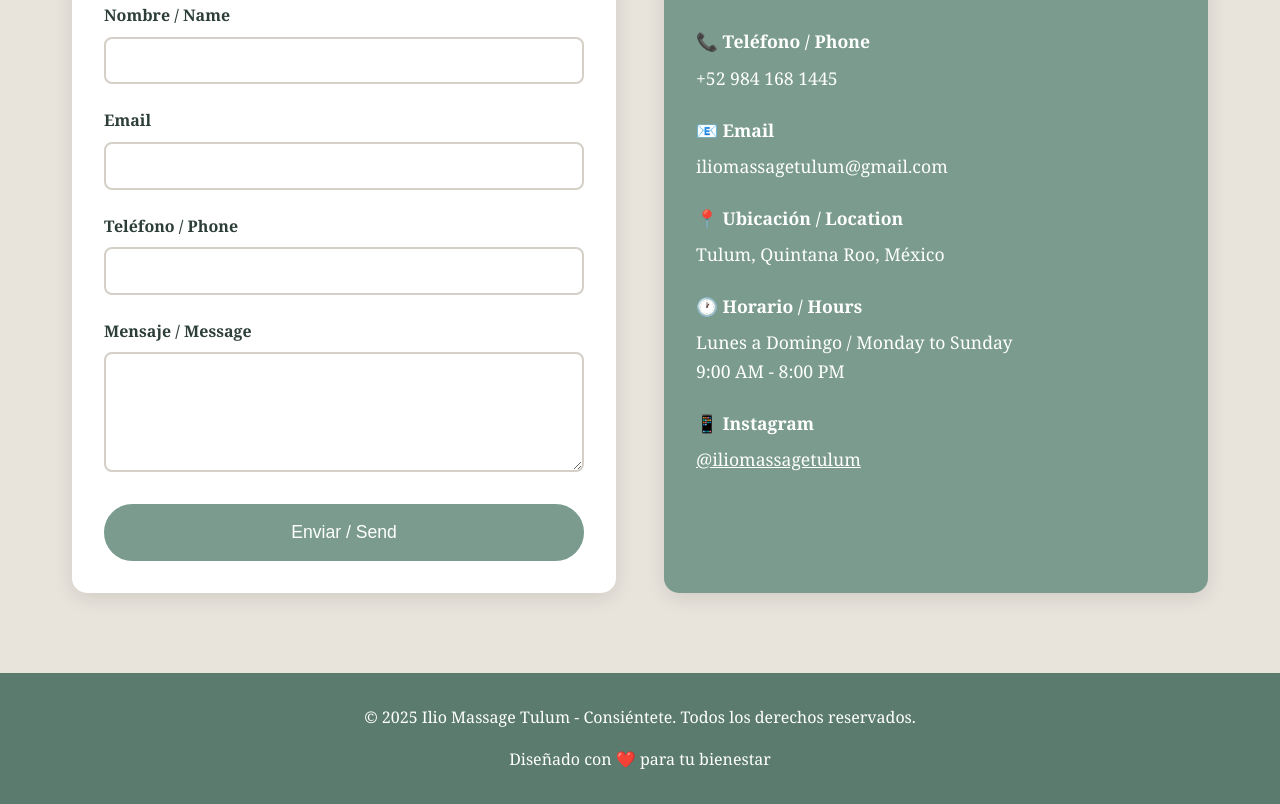
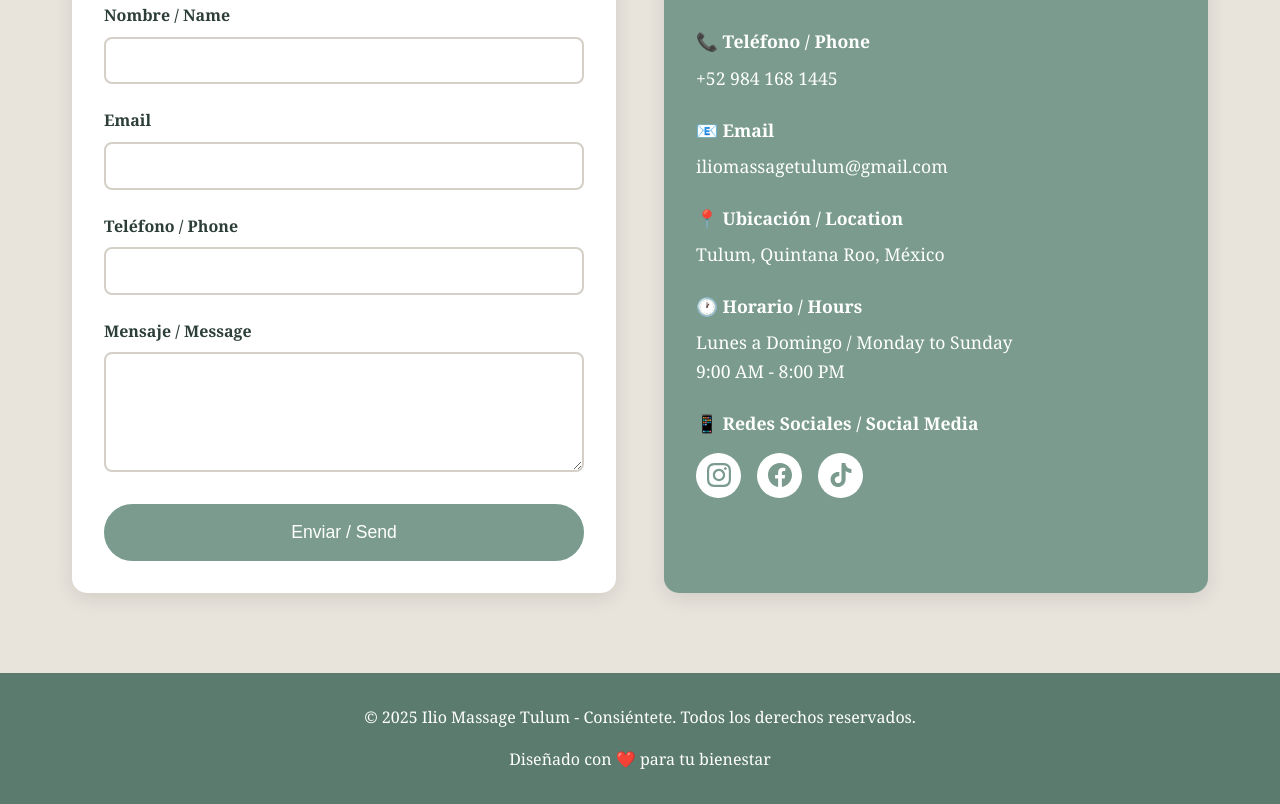
Before and after one commit to buenaideatulum/Ilio-Spa-Tulum, a plain HTML site: page index.html in a window 1280 px wide. Shown: the part 5365-6169 px from the top of the page. Drawn offline with Linux system fonts and the light colour scheme.

Commit message:
Update social media section in index.html

```diff
--- a/index.html
+++ b/index.html
@@ -872,8 +872,29 @@
                     9:00 AM - 8:00 PM
                 </div>
                 <div class="info-item">
-                    <strong>📱 Instagram</strong>
-                    <a href="https://instagram.com/iliomassagetulum" target="_blank" style="color: white;">@iliomassagetulum</a>
+                    <strong>📱 Redes Sociales / Social Media</strong>
+                    <div style="display: flex; gap: 1rem; margin-top: 1rem; flex-wrap: wrap;">
+                        <!-- Instagram -->
+                        <a href="https://instagram.com/iliomassagetulum" target="_blank" style="width: 45px; height: 45px; background: white; border-radius: 50%; display: flex; align-items: center; justify-content: center; text-decoration: none; transition: transform 0.3s;" title="Instagram">
+                            <svg xmlns="http://www.w3.org/2000/svg" fill="#7a9b8e" viewBox="0 0 24 24" style="width: 24px; height: 24px;">
+                                <path d="M12 2.163c3.204 0 3.584.012 4.85.07 3.252.148 4.771 1.691 4.919 4.919.058 1.265.069 1.645.069 4.849 0 3.205-.012 3.584-.069 4.849-.149 3.225-1.664 4.771-4.919 4.919-1.266.058-1.644.07-4.85.07-3.204 0-3.584-.012-4.849-.07-3.26-.149-4.771-1.699-4.919-4.92-.058-1.265-.07-1.644-.07-4.849 0-3.204.013-3.583.07-4.849.149-3.227 1.664-4.771 4.919-4.919 1.266-.057 1.645-.069 4.849-.069zm0-2.163c-3.259 0-3.667.014-4.947.072-4.358.2-6.78 2.618-6.98 6.98-.059 1.281-.073 1.689-.073 4.948 0 3.259.014 3.668.072 4.948.2 4.358 2.618 6.78 6.98 6.98 1.281.058 1.689.072 4.948.072 3.259 0 3.668-.014 4.948-.072 4.354-.2 6.782-2.618 6.979-6.98.059-1.28.073-1.689.073-4.948 0-3.259-.014-3.667-.072-4.947-.196-4.354-2.617-6.78-6.979-6.98-1.281-.059-1.69-.073-4.949-.073zm0 5.838c-3.403 0-6.162 2.759-6.162 6.162s2.759 6.163 6.162 6.163 6.162-2.759 6.162-6.163c0-3.403-2.759-6.162-6.162-6.162zm0 10.162c-2.209 0-4-1.79-4-4 0-2.209 1.791-4 4-4s4 1.791 4 4c0 2.21-1.791 4-4 4zm6.406-11.845c-.796 0-1.441.645-1.441 1.44s.645 1.44 1.441 1.44c.795 0 1.439-.645 1.439-1.44s-.644-1.44-1.439-1.44z"/>
+                            </svg>
+                        </a>
+
+                        <!-- Facebook -->
+                        <a href="https://www.facebook.com/share/1B68PXhH7t/?mibextid=wwXIfr" target="_blank" style="width: 45px; height: 45px; background: white; border-radius: 50%; display: flex; align-items: center; justify-content: center; text-decoration: none; transition: transform 0.3s;" title="Facebook">
+                            <svg xmlns="http://www.w3.org/2000/svg" fill="#7a9b8e" viewBox="0 0 24 24" style="width: 24px; height: 24px;">
+                                <path d="M24 12.073c0-6.627-5.373-12-12-12s-12 5.373-12 12c0 5.99 4.388 10.954 10.125 11.854v-8.385H7.078v-3.47h3.047V9.43c0-3.007 1.792-4.669 4.533-4.669 1.312 0 2.686.235 2.686.235v2.953H15.83c-1.491 0-1.956.925-1.956 1.874v2.25h3.328l-.532 3.47h-2.796v8.385C19.612 23.027 24 18.062 24 12.073z"/>
+                            </svg>
+                        </a>
+
+                        <!-- TikTok -->
+                        <a href="#" target="_blank" style="width: 45px; height: 45px; background: white; border-radius: 50%; display: flex; align-items: center; justify-content: center; text-decoration: none; transition: transform 0.3s;" title="TikTok">
+                            <svg xmlns="http://www.w3.org/2000/svg" fill="#7a9b8e" viewBox="0 0 24 24" style="width: 24px; height: 24px;">
+                                <path d="M12.525.02c1.31-.02 2.61-.01 3.91-.02.08 1.53.63 3.09 1.75 4.17 1.12 1.11 2.7 1.62 4.24 1.79v4.03c-1.44-.05-2.89-.35-4.2-.97-.57-.26-1.1-.59-1.62-.93-.01 2.92.01 5.84-.02 8.75-.08 1.4-.54 2.79-1.35 3.94-1.31 1.92-3.58 3.17-5.91 3.21-1.43.08-2.86-.31-4.08-1.03-2.02-1.19-3.44-3.37-3.65-5.71-.02-.5-.03-1-.01-1.49.18-1.9 1.12-3.72 2.58-4.96 1.66-1.44 3.98-2.13 6.15-1.72.02 1.48-.04 2.96-.04 4.44-.99-.32-2.15-.23-3.02.37-.63.41-1.11 1.04-1.36 1.75-.21.51-.15 1.07-.14 1.61.24 1.64 1.82 3.02 3.5 2.87 1.12-.01 2.19-.66 2.77-1.61.19-.33.4-.67.41-1.06.1-1.79.06-3.57.07-5.36.01-4.03-.01-8.05.02-12.07z"/>
+                            </svg>
+                        </a>
+                    </div>
                 </div>
             </div>
         </div>
```
